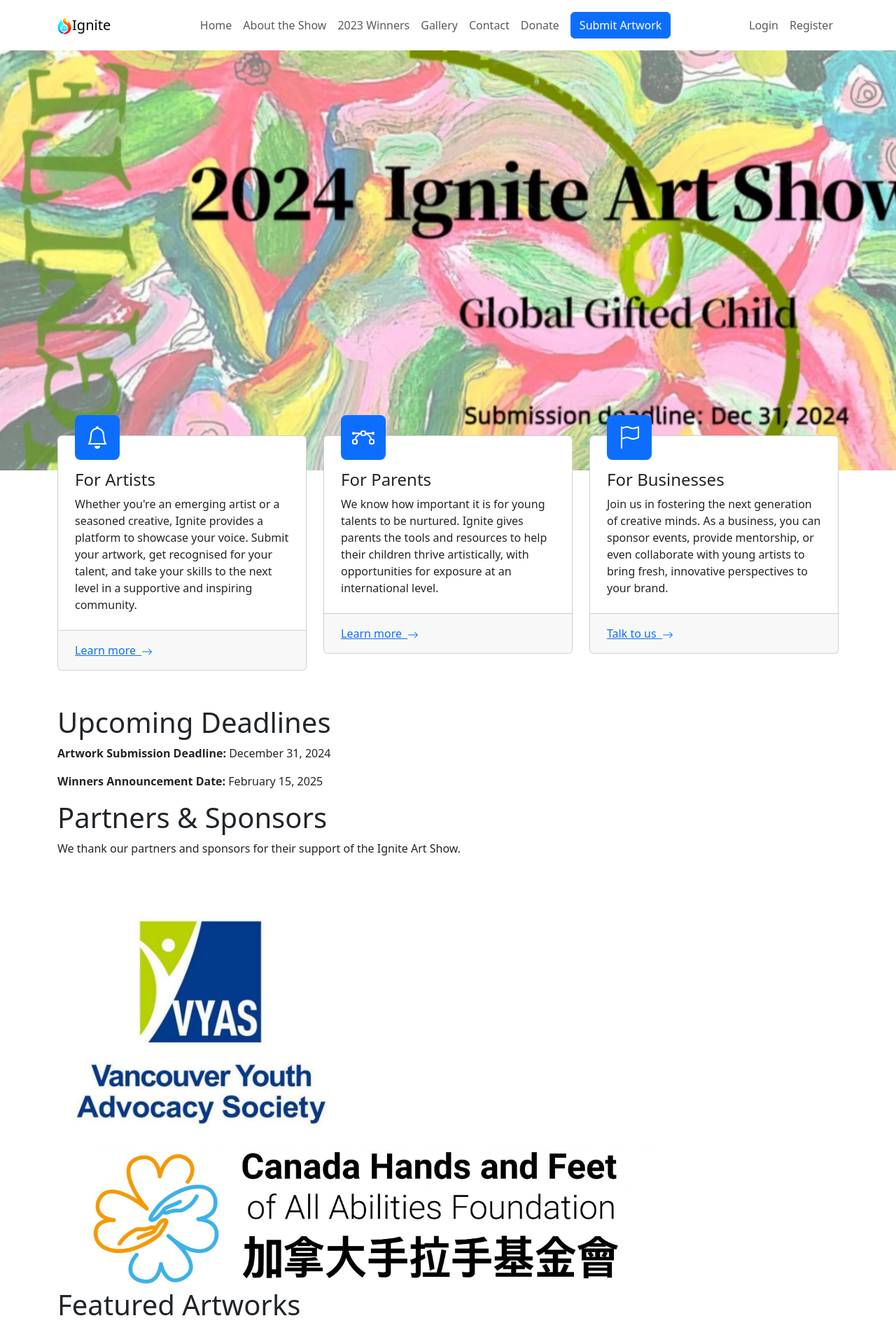
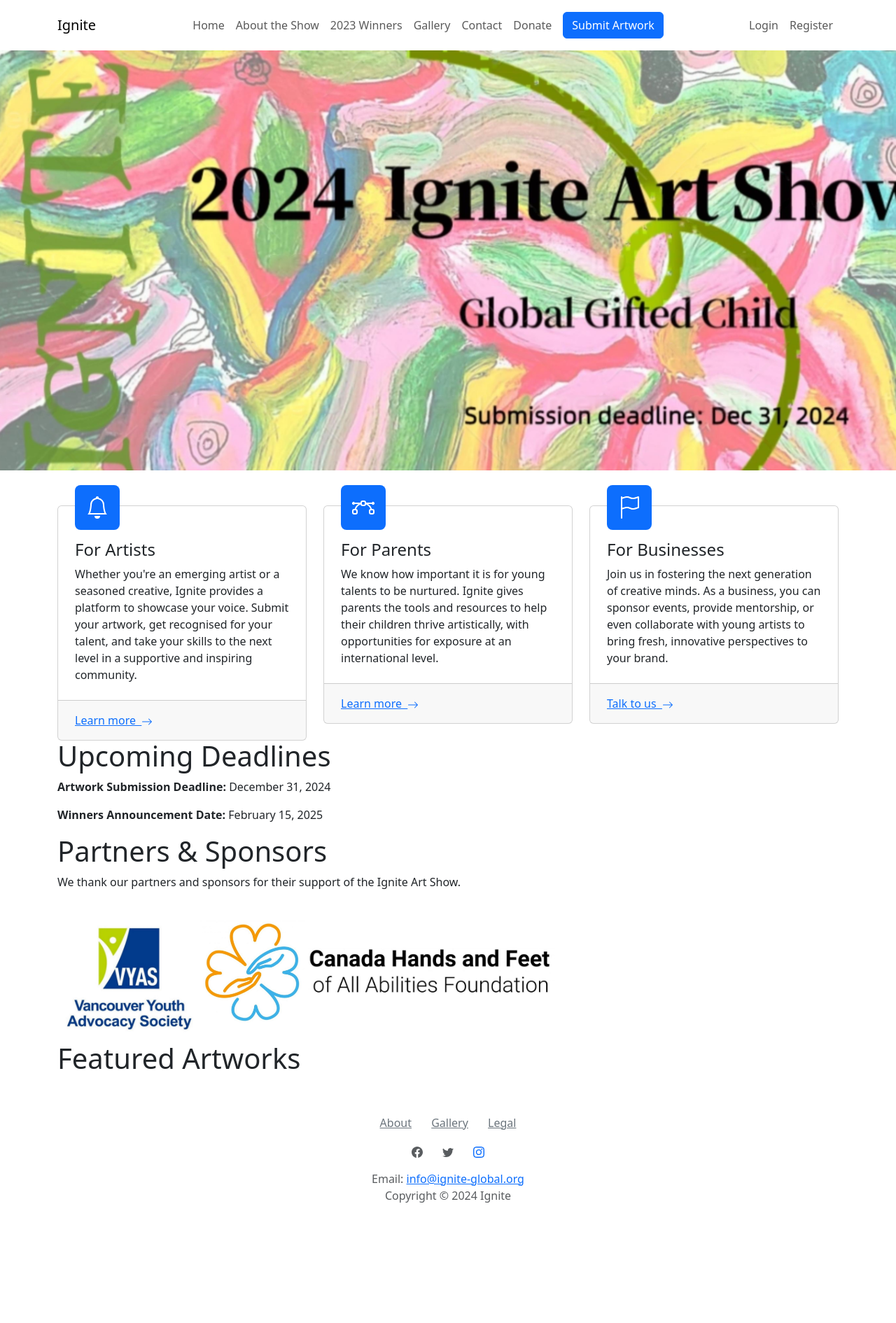
Before and after one commit to wenbang24/ignite, a Flask app: page / in a window 1280 px wide. Shown: the top 1890 px of the page at 70% size. After the commit the page ends 1718 px from the top, so only its background shows below. Run offline with Flask 3, Linux system fonts and the light colour scheme; some libraries are stand-ins or nearby versions.

Commit message:
update sponsors, move cards down

```diff
--- a/templates/base.html
+++ b/templates/base.html
@@ -28,7 +28,6 @@
 <nav class="navbar navbar-expand-md bg-body py-3">
     <div class="container">
         <a class="navbar-brand d-flex align-items-center" href="{{ url_for('home') }}">
-            <img src="{{ url_for('static', filename='assets/img/logo.png') }}" alt="Ignite Logo" height="25px">
             <span>Ignite</span>
         </a>
         <button class="navbar-toggler" data-bs-toggle="collapse"
--- a/templates/index.html
+++ b/templates/index.html
@@ -42,7 +42,7 @@
         </div>
     </section>
     <section>
-        <div class="container h-100 position-relative" style="top: -50px">
+        <div class="container h-100 position-relative mb-5" style="top: 50px">
             <div class="row gy-5 gy-lg-0 row-cols-1 row-cols-md-2 row-cols-lg-3">
                 <div class="col">
                     <div class="card">
@@ -209,8 +209,11 @@
             <h1>Partners & Sponsors</h1>
             <p>We thank our partners and sponsors for their support of the Ignite Art Show.</p>
             <div class="flex-row">
-                <a href="https://www.thevyas.org/"><img src="{{ url_for('static', filename='assets/img/vyas.jpg') }}" alt="Vancouver Youth Advocacy Society" style="max-height: 400px"></a>
-                <a href="https://handsfeetaa.ca/"><img src="{{ url_for('static', filename='assets/img/hfaa.jpg') }}" alt="Canada Hands and Feet of All Abilities Foundation" style="max-height: 200px"></a>
+                <a href="https://www.thevyas.org/"><img src="{{ url_for('static', filename='assets/img/vyas.jpg') }}" alt="Vancouver Youth Advocacy Society" style="max-height: 200px"></a>
+                <a href="https://handsfeetaa.ca/" style="text-decoration: none;">
+                    <img src="{{ url_for('static', filename='assets/img/hfaa.jpg') }}" alt="Canada Hands and Feet of All Abilities Foundation" style="max-height: 150px">
+                    <img src="{{ url_for('static', filename='assets/img/hfaatext.jpg') }}" alt="Canada Hands and Feet of All Abilities Foundation" style="max-height: 70px">
+                </a>
             </div>
             <h1>Featured Artworks</h1>
             <div class="d-flex flex-wrap justify-content-center">
```
Also changed, not shown: static/assets/img/hfaa.jpg, static/assets/img/hfaatext.jpg (added).
